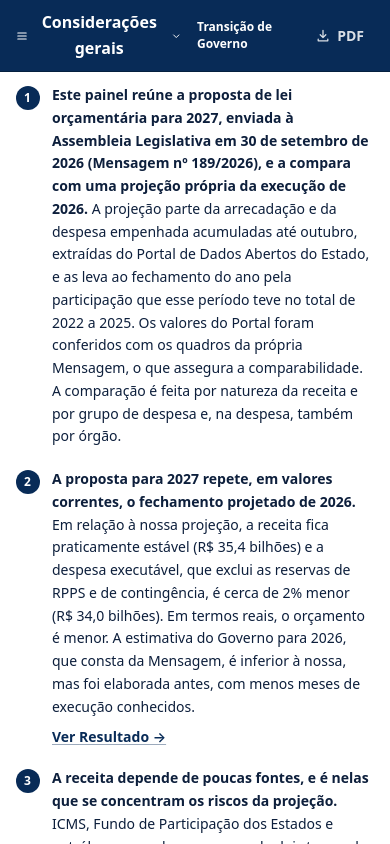
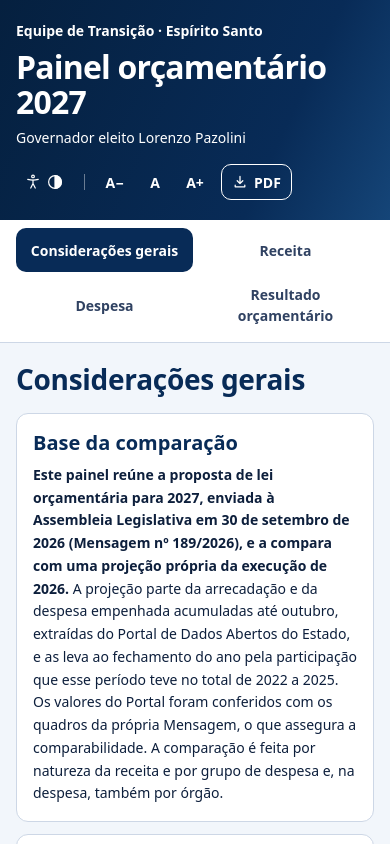
Before and after one commit to EduardoAraujoOx/Tesouro, a Next.js app: page /painel in a window 390 px wide. Shown: the top 844 px of the page. Built offline with nearby package versions, Linux system fonts and the light colour scheme.

Commit message:
Aprimora o layout responsivo do painel orçamentário

```diff
--- a/app/globals.css
+++ b/app/globals.css
@@ -56,7 +56,7 @@ h1, h2, h3 { @apply font-serif font-semibold text-navy; font-optical-sizing: aut
 /* O painel de dados é analítico, não editorial: títulos em sans, na cor do texto */
 .painel h1, .painel h2, .painel h3 { @apply font-sans text-navy; }
 /* Painel: superfícies, filetes e texto secundário puxados para o azul-marinho (no alto contraste valem os tokens do modo) */
-:root:not([data-contrast='alto']) .painel { --surface: 236 241 248; --line: 205 215 230; --ink-soft: 48 66 98; }
+:root:not([data-contrast='alto']) .painel { --surface: 242 246 251; --line: 205 215 230; --ink-soft: 48 66 98; }
 
 :focus-visible { outline: 3px solid rgb(var(--navy)); outline-offset: 3px; border-radius: 4px; }
 :root[data-contrast='alto'] :focus-visible { outline-color: #fff; }
@@ -132,7 +132,14 @@ h1, h2, h3 { @apply font-serif font-semibold text-navy; font-optical-sizing: aut
   overscroll-behavior-x: contain;
 }
 /* A barra fixa de abas não cobre o que recebe foco ou é alvo de âncora */
-html:has(.painel) { scroll-padding-top: 3.75rem; }
+.painel .painel-cabecalho h1 { color: rgb(var(--on-navy)); }
+.painel-cabecalho :focus-visible { outline-color: rgb(var(--on-navy)); }
+:root:not([data-contrast='alto']) .painel-cabecalho {
+  background-image: linear-gradient(115deg, rgb(var(--navy-deep)), rgb(var(--navy)) 70%, #154578);
+}
+@media (min-width: 768px) {
+  html:has(.painel) { scroll-padding-top: 5rem; }
+}
 
 /* Impressão e PDF do painel: A4 paisagem, cores preservadas, tabelas inteiras, cabeçalhos repetidos a cada página */
 @media print {
--- a/components/painel/Conclusoes.tsx
+++ b/components/painel/Conclusoes.tsx
@@ -9,7 +9,7 @@ export type Destino = { aba: 'receita' | 'despesa' | 'resultado'; sub?: string;
 
 /** Parágrafo com a ideia central na primeira frase (em destaque), para a leitura rápida, e o desenvolvimento em seguida. */
 type Paragrafo = { topico: string; resto?: string }
-type Item = { n: number; paragrafos: Paragrafo[]; destinos?: Destino[] }
+type Item = { titulo: string; paragrafos: Paragrafo[]; destinos?: Destino[] }
 
 /**
  * Considerações gerais do painel (aba de abertura; o identificador e o arquivo mantêm o nome antigo, `conclusoes`, para não quebrar endereços já compartilhados): seis tópicos, cada um com links para os dados em que se apoia. O texto é redigido (não calculado)
@@ -20,15 +20,15 @@ export function Conclusoes({ ajustes, onIr }: { ajustes: AjustesVotacao; onIr: (
   const emendas = milhoes(arredonda50(ajustes.emendas), 0)
   const poderes = milhoes(arredonda50(ajustes.poderes), 0)
   const itens: Item[] = [
-    { n: 1, paragrafos: [{
+    { titulo: 'Base da comparação', paragrafos: [{
       topico: 'Este painel reúne a proposta de lei orçamentária para 2027, enviada à Assembleia Legislativa em 30 de setembro de 2026 (Mensagem nº 189/2026), e a compara com uma projeção própria da execução de 2026.',
       resto: 'A projeção parte da arrecadação e da despesa empenhada acumuladas até outubro, extraídas do Portal de Dados Abertos do Estado, e as leva ao fechamento do ano pela participação que esse período teve no total de 2022 a 2025. Os valores do Portal foram conferidos com os quadros da própria Mensagem, o que assegura a comparabilidade. A comparação é feita por natureza da receita e por grupo de despesa e, na despesa, também por órgão.',
     }] },
-    { n: 2, destinos: [{ aba: 'resultado', sub: 'resultado', rotulo: 'Resultado' }], paragrafos: [{
+    { titulo: 'Orçamento de 2027', destinos: [{ aba: 'resultado', sub: 'resultado', rotulo: 'Resultado' }], paragrafos: [{
       topico: 'A proposta para 2027 repete, em valores correntes, o fechamento projetado de 2026.',
       resto: 'Em relação à nossa projeção, a receita fica praticamente estável (R$ 35,4 bilhões) e a despesa executável, que exclui as reservas de RPPS e de contingência, é cerca de 2% menor (R$ 34,0 bilhões). Em termos reais, o orçamento é menor. A estimativa do Governo para 2026, que consta da Mensagem, é inferior à nossa, mas foi elaborada antes, com menos meses de execução conhecidos.',
     }] },
-    { n: 3, destinos: [{ aba: 'receita', rotulo: 'Receita' }], paragrafos: [
+    { titulo: 'Receita', destinos: [{ aba: 'receita', rotulo: 'Receita' }], paragrafos: [
       { topico: 'A receita depende de poucas fontes, e é nelas que se concentram os riscos da projeção.',
         resto: 'ICMS, Fundo de Participação dos Estados e petróleo respondem por cerca de dois terços da receita, e o ICMS sozinho, por mais da metade.' },
       { topico: 'O ICMS é o principal risco de frustração.',
@@ -36,17 +36,17 @@ export function Conclusoes({ ajustes, onIr }: { ajustes: AjustesVotacao; onIr: (
       { topico: 'O petróleo, ao contrário, parece tratado com cautela.',
         resto: 'A proposta embute receita de cerca de R$ 1 bilhão em 2027, contra mais de R$ 3 bilhões projetados para 2026. Como depende do preço do petróleo e do câmbio, essa receita é volátil e foge ao controle do Estado.' },
     ] },
-    { n: 4, destinos: [{ aba: 'despesa', sub: 'resumo', rotulo: 'Despesa' }, { aba: 'despesa', sub: 'orgao', rotulo: 'Por órgão' }], paragrafos: [
+    { titulo: 'Despesa', destinos: [{ aba: 'despesa', sub: 'resumo', rotulo: 'Despesa' }, { aba: 'despesa', sub: 'orgao', rotulo: 'Por órgão' }], paragrafos: [
       { topico: 'A despesa da proposta é menor que a projetada para 2026 e concentra o ajuste em custeio e investimento.',
         resto: 'As outras despesas correntes caem cerca de 9% e os investimentos, 7%, enquanto o pessoal cresce abaixo da inflação e os juros da dívida sobem de forma expressiva.' },
       { topico: 'A proposta não contempla duas pressões da votação.',
         resto: `As emendas impositivas, cerca de R$ ${emendas} milhões além da reserva já prevista, só podem ser financiadas por anulação de outras dotações (LDO, art. 23, I) e aumentam a rigidez do orçamento, porque sua execução é obrigatória. A recomposição das dotações dos Poderes até os limites da LDO, cerca de R$ ${poderes} milhões, também exige anulações ou reestimativa da receita. Esses ajustes ainda não estão neste trabalho.` },
     ] },
-    { n: 5, destinos: [{ aba: 'resultado', sub: 'orcado', rotulo: 'Orçado × executado' }], paragrafos: [{
+    { titulo: 'Histórico de execução', destinos: [{ aba: 'resultado', sub: 'orcado', rotulo: 'Orçado × executado' }], paragrafos: [{
       topico: 'Receita e despesa costumam ser orçadas abaixo do que se realiza, e a nossa projeção indica que 2026 repetirá o padrão.',
       resto: 'De 2022 a 2025, a receita realizada superou o orçamento inicial em média em 15% e a despesa empenhada, em 11%. Antes disso, a despesa ficou próxima ou abaixo do orçado. O histórico não permite estimar a execução de 2027, mas é informação relevante para quem avalia a proposta.',
     }] },
-    { n: 6, destinos: [{ aba: 'resultado', sub: 'lrf', rotulo: 'LRF' }, { aba: 'resultado', sub: 'capag', rotulo: 'CAPAG' }], paragrafos: [
+    { titulo: 'Indicadores fiscais', destinos: [{ aba: 'resultado', sub: 'lrf', rotulo: 'LRF' }, { aba: 'resultado', sub: 'capag', rotulo: 'CAPAG' }], paragrafos: [
       { topico: 'Os indicadores da LRF apontam tranquilidade para 2027, e a atenção na CAPAG recai sobre a poupança corrente.',
         resto: 'O gasto com pessoal deve ficar em cerca de 37% da receita corrente líquida, para um limite de 49%, e as operações de crédito e a dívida estão bem abaixo dos seus limites. A nota A+ se mantém, mas a poupança corrente, estimada em cerca de 80% (a nota A exige menos de 85%), é o indicador de menor margem.' },
       { topico: 'Melhorar o resultado de 2027 é a forma de ampliar essa proteção, e o esforço deve começar já.',
@@ -56,26 +56,26 @@ export function Conclusoes({ ajustes, onIr }: { ajustes: AjustesVotacao; onIr: (
 
   return (
     <div>
-      <ol className="grid gap-x-8 gap-y-5 print:gap-x-5 print:gap-y-2 md:grid-cols-2 print:grid-cols-3">
+      <ol role="list" className="grid gap-3 md:grid-cols-2 md:gap-4 print:grid-cols-3 print:gap-x-5 print:gap-y-2">
         {itens.map((it) => (
-          <li key={it.n} className="flex gap-3 print:break-inside-avoid">
-            <span aria-hidden="true" className="mt-0.5 flex h-6 w-6 shrink-0 items-center justify-center rounded-full bg-navy text-label font-semibold text-on-navy">{it.n}</span>
-            <div className="min-w-0 space-y-2 print:space-y-1">
+          <li key={it.titulo} className="flex min-w-0 flex-col rounded-xl border border-line bg-paper p-4 sm:p-5 print:break-inside-avoid print:rounded-none print:border-0 print:p-0">
+            <h3 className="mb-2 text-title print:mb-1 print:text-small">{it.titulo}</h3>
+            <div className="space-y-2 print:space-y-1">
               {it.paragrafos.map((p) => (
                 <p key={p.topico} className="text-small leading-relaxed text-ink print:text-[0.75rem] print:leading-snug">
                   <span className="font-semibold">{p.topico}</span>{p.resto ? ` ${p.resto}` : ''}
                 </p>
               ))}
-              {it.destinos && (
-                <p className="flex flex-wrap gap-x-4 gap-y-1 text-small print:hidden">
+            </div>
+            {it.destinos && (
+                <p className="mt-auto flex flex-wrap gap-2 pt-4 text-small print:hidden">
                   {it.destinos.map((d) => (
-                    <button key={d.rotulo} type="button" onClick={() => onIr(d)} className="font-semibold text-navy underline decoration-navy/40 underline-offset-2 hover:decoration-navy">
+                    <button key={d.rotulo} type="button" onClick={() => onIr(d)} className="min-h-10 rounded-brand bg-surface px-3 py-1.5 text-left font-semibold text-navy hover:underline">
                       Ver {d.rotulo} →
                     </button>
                   ))}
                 </p>
-              )}
-            </div>
+            )}
           </li>
         ))}
       </ol>
--- a/components/painel/Estrutura.tsx
+++ b/components/painel/Estrutura.tsx
@@ -12,10 +12,10 @@ export function Subvisoes({ itens, rotulo, ativa: ativaExterna, onMudar }: { ite
   const setAtiva = (id: string) => { setPropria(id); onMudar?.(id) }
   return (
     <div>
-      <div role="group" aria-label={rotulo} className="inline-flex max-w-full flex-wrap overflow-hidden rounded-brand border border-line text-small print:hidden">
+      <div role="group" aria-label={rotulo} className="inline-flex max-w-full flex-wrap gap-1 rounded-xl border border-line bg-paper p-1 text-small print:hidden">
         {itens.map((i) => (
           <button key={i.id} type="button" aria-pressed={ativa === i.id} onClick={() => setAtiva(i.id)}
-            className={`px-3 py-1.5 sm:px-4 ${ativa === i.id ? 'bg-navy font-semibold text-on-navy' : 'bg-paper text-ink hover:bg-surface'}`}>{i.rotulo}</button>
+            className={`min-h-10 rounded-brand px-3 py-1.5 sm:px-4 ${ativa === i.id ? 'bg-navy font-semibold text-on-navy' : 'bg-paper text-ink hover:bg-surface'}`}>{i.rotulo}</button>
         ))}
       </div>
       {itens.map((i, k) => (
--- a/components/painel/Painel.tsx
+++ b/components/painel/Painel.tsx
@@ -35,13 +35,6 @@ export function Painel({ macro, receitaMes, elementosPloa, orgaos, fiscais, rclP
   const [aba, setAba] = useState<Aba>('conclusoes')
   /* sub-visão escolhida em cada grupo, para que os links das conclusões levem direto ao ponto */
   const [sub, setSub] = useState<Record<string, string>>({ despesa: 'resumo', resultado: 'resultado' })
-  const [menuAberto, setMenuAberto] = useState(false)
-  useEffect(() => {
-    if (!menuAberto) return
-    const fecha = (e: KeyboardEvent) => { if (e.key === 'Escape') setMenuAberto(false) }
-    window.addEventListener('keydown', fecha)
-    return () => window.removeEventListener('keydown', fecha)
-  }, [menuAberto])
   useEffect(() => {
     const h = window.location.hash.slice(1)
     /* endereços das versões anteriores: visão geral e demais abas levam à seção mais próxima */
@@ -53,64 +46,59 @@ export function Painel({ macro, receitaMes, elementosPloa, orgaos, fiscais, rclP
   const ir = (d: Destino) => { if (d.sub) setSub((x) => ({ ...x, [d.aba]: d.sub! })); escolheAba(d.aba); window.scrollTo({ top: 0 }) }
 
   return (
-    <div className="painel mx-auto max-w-[1600px] px-4 pb-8 sm:px-5 md:px-8">
-      {/* barra no topo da página, fixa ao rolar: identidade, seções (abas no computador, menu no celular) e exportação */}
-      <div className="print:hidden sticky top-0 z-30 -mx-4 border-b border-navy-deep bg-navy px-4 text-on-navy sm:-mx-5 sm:px-5 md:-mx-8 md:px-8 [&_:focus-visible]:outline-[rgb(var(--on-navy))]">
-        <div className="flex items-center gap-2 lg:gap-6">
-          <div className="hidden shrink-0 py-1.5 lg:block">
-            <span className="block text-body font-semibold leading-tight text-on-navy">{IDENTIDADE.nome}</span>
-            <span className="block text-label normal-case leading-tight tracking-normal text-on-navy/75">{IDENTIDADE.apoio}</span>
+    <div className="painel min-h-screen bg-surface print:min-h-0 print:bg-paper">
+      <header className="painel-cabecalho bg-navy-deep text-on-navy print:hidden">
+        <div className="mx-auto flex max-w-[1600px] flex-wrap items-center justify-between gap-x-6 gap-y-4 px-4 py-5 sm:px-6 md:px-8 md:py-8">
+          <div>
+            <p className="mb-2 text-small font-semibold">{IDENTIDADE.faixa}</p>
+            <h1 className="text-display font-semibold tracking-tight">{IDENTIDADE.painel}</h1>
+            <p className="mt-2 text-small">{IDENTIDADE.apoio}</p>
           </div>
-          <div role="tablist" aria-label="Seções do painel" className="hidden md:flex">
-            {ABAS.map((a) => (
-              <button key={a.id} type="button" role="tab" id={`aba-${a.id}`} aria-selected={aba === a.id} aria-controls={`painel-${a.id}`} tabIndex={aba === a.id ? 0 : -1}
-                onClick={() => escolheAba(a.id)}
-                onKeyDown={(e) => {
-                  const i = ABAS.findIndex((x) => x.id === aba)
-                  if (e.key === 'ArrowRight') { e.preventDefault(); escolheAba(ABAS[(i + 1) % ABAS.length].id) }
-                  if (e.key === 'ArrowLeft') { e.preventDefault(); escolheAba(ABAS[(i + ABAS.length - 1) % ABAS.length].id) }
-                }}
-                className={`-mb-px whitespace-nowrap border-b-[3px] px-4 py-2.5 text-small font-semibold lg:px-5 ${aba === a.id ? 'border-on-navy text-on-navy' : 'border-transparent text-on-navy/70 hover:text-on-navy'}`}>
-                {a.rotulo}
-              </button>
-            ))}
-          </div>
-          <div className="relative md:hidden">
-            <button type="button" aria-expanded={menuAberto} aria-controls="menu-secoes" onClick={() => setMenuAberto((v) => !v)}
-              className="-ml-2 inline-flex items-center gap-2 px-2 py-2.5 text-body font-semibold text-on-navy">
-              <svg aria-hidden="true" viewBox="0 0 20 20" className="h-4 w-4" fill="none" stroke="currentColor" strokeWidth="1.8" strokeLinecap="round"><path d="M3 5h14M3 10h14M3 15h14" /></svg>
-              {abaAtual.rotulo}
-              <svg aria-hidden="true" viewBox="0 0 20 20" className={`h-3.5 w-3.5 transition-transform ${menuAberto ? 'rotate-180' : ''}`} fill="none" stroke="currentColor" strokeWidth="1.8" strokeLinecap="round" strokeLinejoin="round"><path d="m5 8 5 5 5-5" /></svg>
-            </button>
-            {menuAberto && (
-              <ul id="menu-secoes" className="absolute left-0 top-full z-40 mt-px w-64 overflow-hidden rounded-b-brand border border-line bg-paper shadow-lg">
-                {ABAS.map((a) => (
-                  <li key={a.id} className="border-t border-line first:border-t-0">
-                    <button type="button" aria-current={aba === a.id ? 'page' : undefined} onClick={() => { escolheAba(a.id); setMenuAberto(false); window.scrollTo({ top: 0 }) }}
-                      className={`flex w-full items-center justify-between px-4 py-3 text-left text-body ${aba === a.id ? 'bg-surface font-semibold text-navy' : 'text-ink'}`}>
-                      {a.rotulo}{aba === a.id && <span aria-hidden="true">✓</span>}
-                    </button>
-                  </li>
-                ))}
-              </ul>
-            )}
-          </div>
-          <span className="ml-auto text-label font-semibold normal-case tracking-normal text-on-navy lg:hidden"><span className="md:hidden">{IDENTIDADE.nome}</span></span>
-          <ControlesAcessibilidade compacto className="ml-auto hidden xl:flex" />
-          <button type="button" onClick={() => window.print()} title="Abre a impressão: escolha “Salvar como PDF”" className="inline-flex items-center gap-1.5 rounded-brand px-2.5 py-1.5 text-small font-semibold text-on-navy/85 hover:bg-white/10 hover:text-on-navy md:ml-auto xl:ml-0">
+          <div className="flex flex-wrap items-center gap-2 sm:gap-3">
+            <ControlesAcessibilidade compacto className="flex" />
+            <button type="button" onClick={() => window.print()} title="Abre a impressão: escolha “Salvar como PDF”"
+              className="inline-flex min-h-9 items-center gap-1.5 rounded-brand border border-current px-2.5 text-small font-semibold hover:underline">
               <svg aria-hidden="true" viewBox="0 0 20 20" className="h-4 w-4" fill="none" stroke="currentColor" strokeWidth="1.6" strokeLinecap="round" strokeLinejoin="round"><path d="M10 3v9m0 0-3.5-3.5M10 12l3.5-3.5M4 14v2h12v-2" /></svg>
               PDF<span className="sr-only"> (exportar esta seção)</span>
             </button>
           </div>
         </div>
+      </header>
 
-      <h1 className="sr-only print:hidden">{abaAtual.rotulo}</h1>
+      <div className="z-30 border-b border-line bg-paper md:sticky md:top-0 print:hidden">
+        <div role="tablist" aria-label="Seções do painel" className="mx-auto grid max-w-[1600px] grid-cols-2 gap-1 px-4 py-2 sm:px-6 md:flex md:gap-2 md:px-8">
+          {ABAS.map((a) => (
+            <button key={a.id} type="button" role="tab" id={`aba-${a.id}`} aria-selected={aba === a.id} aria-controls={aba === a.id ? `painel-${a.id}` : undefined} tabIndex={aba === a.id ? 0 : -1}
+              onClick={() => { escolheAba(a.id); window.scrollTo({ top: 0 }) }}
+              onKeyDown={(e) => {
+                const i = ABAS.findIndex((x) => x.id === a.id)
+                const proxima = {
+                  ArrowRight: (i + 1) % ABAS.length,
+                  ArrowLeft: (i + ABAS.length - 1) % ABAS.length,
+                  Home: 0,
+                  End: ABAS.length - 1,
+                }[e.key]
+                if (proxima === undefined) return
+                e.preventDefault()
+                const destino = ABAS[proxima].id
+                escolheAba(destino)
+                document.getElementById(`aba-${destino}`)?.focus()
+              }}
+              className={`min-h-11 rounded-brand px-2 py-2 text-small font-semibold md:px-4 ${aba === a.id ? 'bg-navy text-on-navy' : 'text-ink-soft hover:bg-surface hover:text-navy'}`}>
+              {a.rotulo}
+            </button>
+          ))}
+        </div>
+      </div>
+
+      <div className="mx-auto max-w-[1600px] px-4 pb-8 pt-5 sm:px-6 md:px-8 md:pt-7 print:max-w-none print:p-0">
         <div className="hidden print:block">
-        <p className={`${NOTA_DISCRETA}`}>{IDENTIDADE.nome} · {IDENTIDADE.apoio}</p>
+          <p className={NOTA_DISCRETA}>{IDENTIDADE.nome} · {IDENTIDADE.apoio}</p>
           <h1 className="text-title font-semibold">{IDENTIDADE.painel} · {abaAtual.rotulo}</h1>
         </div>
 
-      <div role="tabpanel" id={`painel-${aba}`} aria-labelledby={`aba-${aba}`} className="mt-3">
+        <div role="tabpanel" id={`painel-${aba}`} aria-labelledby={`aba-${aba}`} tabIndex={0}>
+          <h2 className="mb-4 text-section print:hidden">{abaAtual.rotulo}</h2>
           {aba === 'conclusoes' ? (
             <Conclusoes ajustes={ajustes} onIr={ir} />
           ) : aba === 'despesa' ? (
@@ -130,9 +118,10 @@ export function Painel({ macro, receitaMes, elementosPloa, orgaos, fiscais, rclP
           )}
         </div>
 
-      <p className={`mt-4 ${NOTA_DISCRETA} print:mt-2`}>
-        <span className="print:hidden">{IDENTIDADE.aviso}</span>
+        <p className={`mt-5 border-t border-line pt-3 ${NOTA_DISCRETA} print:hidden`}>
+          {IDENTIDADE.aviso}
         </p>
+      </div>
     </div>
   )
 }
```
Lines whose indentation alone changed are shown as unchanged.
